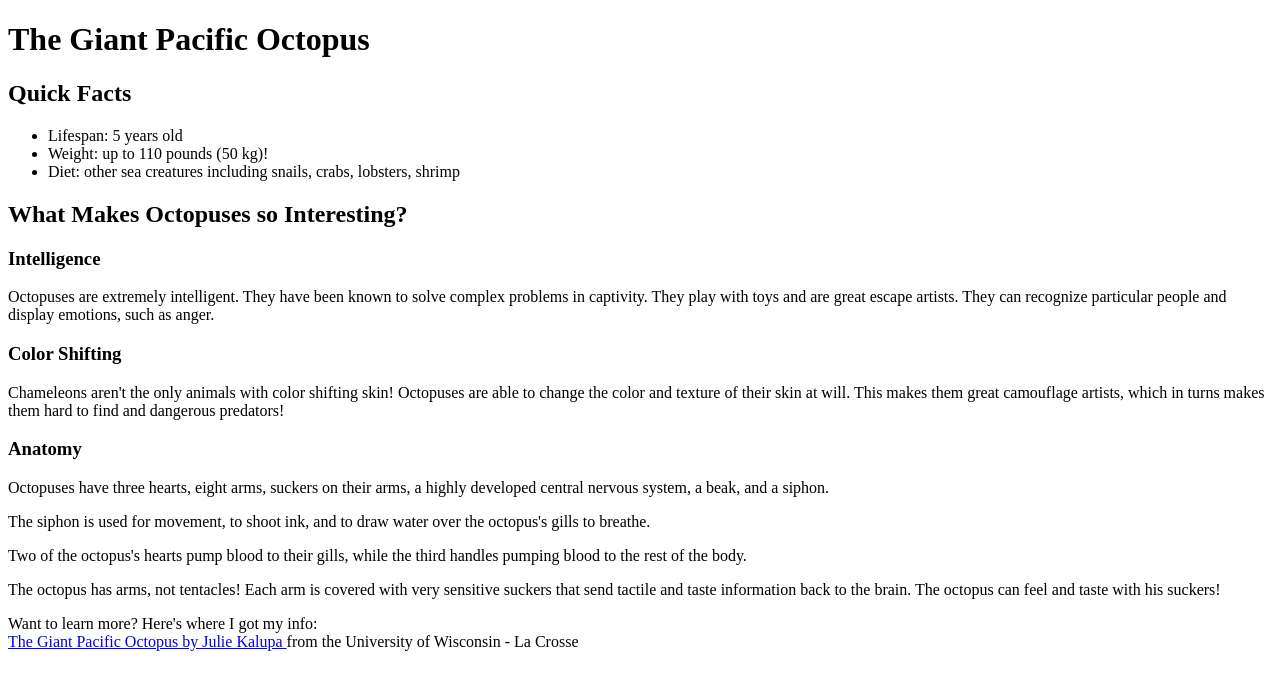
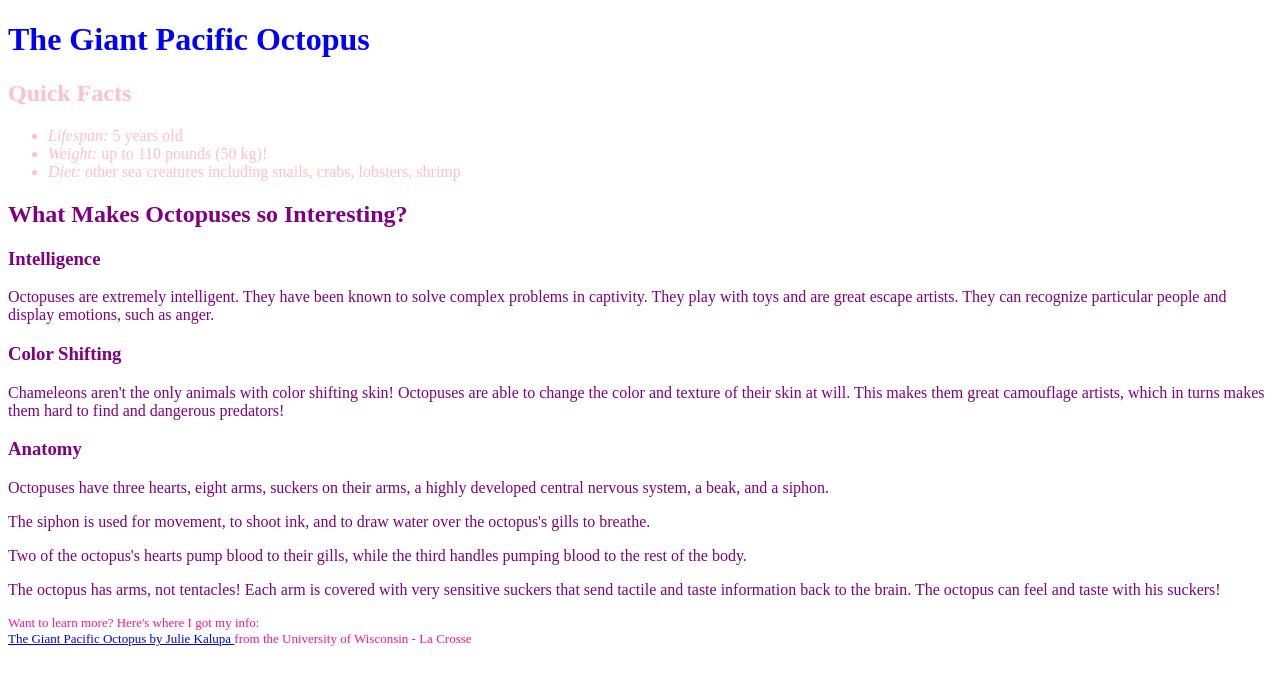
Before and after one commit to KTProg-2024/octopus-AntonioN20, a plain HTML site: page index.html in a window 1280 px wide. Drawn offline with Linux system fonts and the light colour scheme.

Commit message:
Monday submission

```diff
--- a/index.html
+++ b/index.html
@@ -2,14 +2,15 @@
 <html>
 	<head>
 		<title>Giant Octopus</title>
+    <link rel="stylesheet" type="text/css" href="style.css">
 	</head>
 
 	<body>
-		<div>
+		<div class="blue">
 			<h1>The Giant Pacific Octopus</h1>
 		</div>
 
-		<div>
+		<div class="pink">
 			<h2>Quick Facts</h2>
 			<ul>
 				<li><span> Lifespan: </span> 5 years old</li>
@@ -19,7 +20,7 @@
 
 		</div>
 
-		<div>
+		<div class="purple">
 			<h2>What Makes Octopuses so Interesting?</h2>
 
 			<h3>Intelligence</h3>
@@ -58,7 +59,7 @@
 			</p>
 		</div>
 
-		<div>
+		<div class="deeppink smallfont">
 			<p>
 				Want to learn more? Here's where I got my info:<br>
 				<a href="http://bioweb.uwlax.edu/bio203/s2012/kalupa_juli/Index.htm">
--- /dev/null
+++ b/style.css
@@ -0,0 +1,24 @@
+.blue {
+  color:blue;
+}
+
+.pink {
+  color:pink;
+}
+
+.purple {
+  color:purple;
+}
+
+.deeppink {
+  color:deeppink;
+}
+
+/* Default paragraph element font size is 16px */
+.smallfont {
+  font-size:13px;
+}
+
+span {
+  font-style:italic;
+}
```
Also changed, not shown: pictures/octopus.jpg (added), pictures/octopus2.jpg (added), pictures/octopus3.jpg (added), 1 other file.
